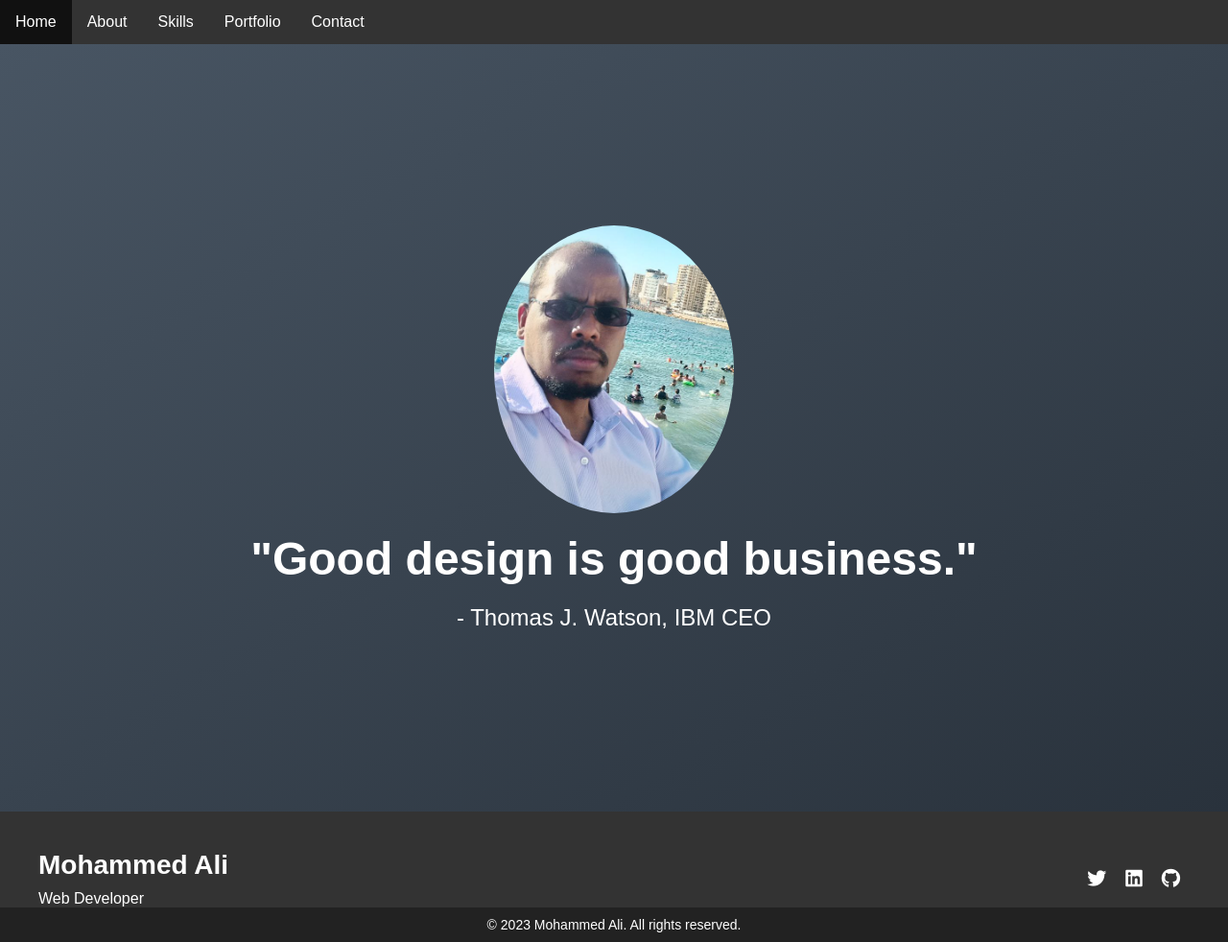
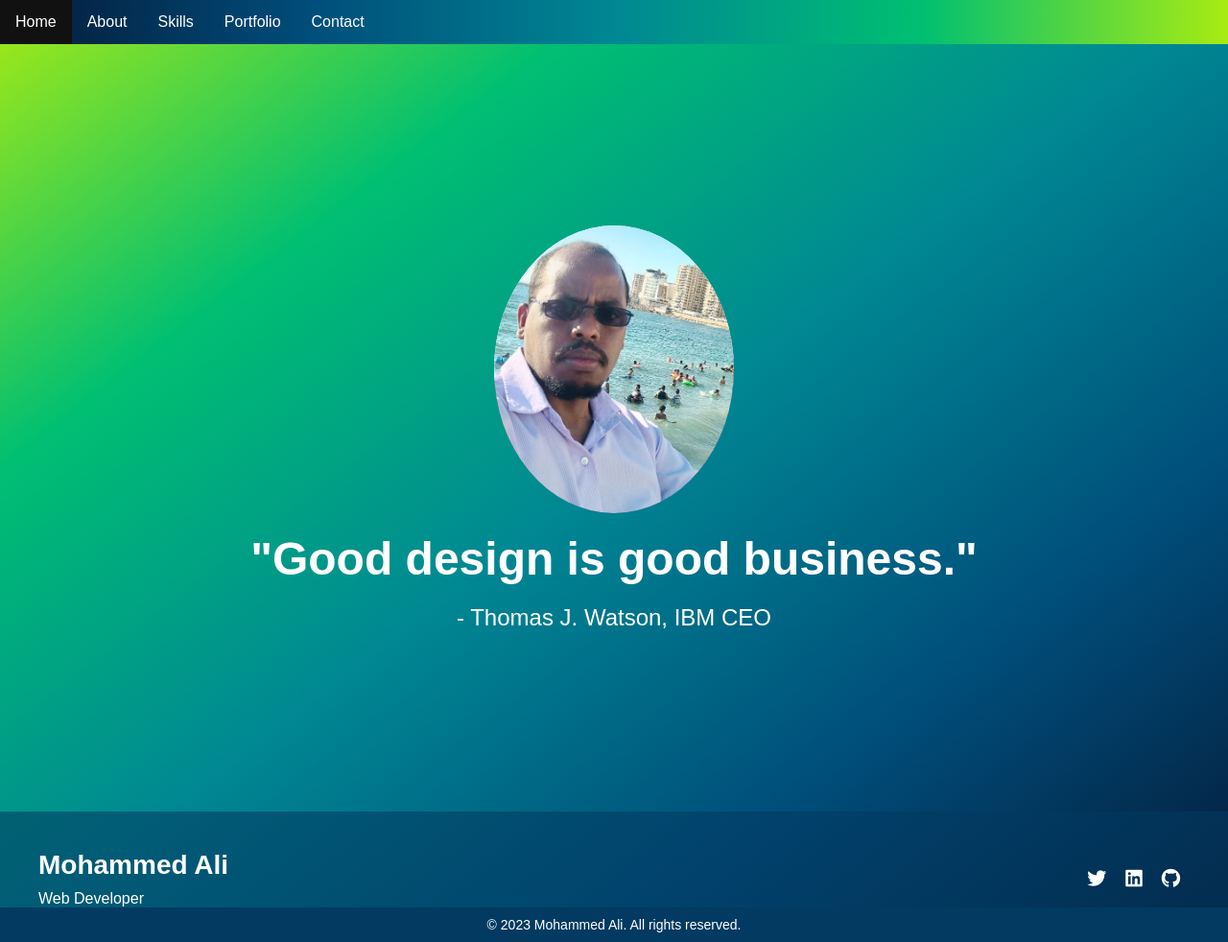
Before and after one commit to wedhimd/alihimd, a plain HTML site: page index.html in a window 1280 px wide. Shown: the whole page at 96% size. Drawn offline with Linux system fonts and the light colour scheme.

Commit message:
change background colors in all sections

```diff
--- a/style.css
+++ b/style.css
@@ -34,10 +34,12 @@ body {
   font-family: Arial, Helvetica, sans-serif;
   font-size: 16px;
   color: #333;
+  background-image: linear-gradient(to left top, #051937, #004d7a, #008793, #00bf72, #a8eb12);
+
 }
 
 nav {
-    background-color: #333;
+  background-image: linear-gradient(to right, #051937, #004d7a, #008793, #00bf72, #a8eb12);
     overflow: hidden;
   }
 
@@ -62,7 +64,6 @@ nav {
 
   .hero-section {
     height: 100vh;
-    background: linear-gradient(to right bottom, #485563, #29323c);
     display: flex;
     justify-content: center;
     align-items: center;
@@ -133,7 +134,7 @@ nav {
   }
 
   footer {
-    background-color: #333;
+    background-color: #023a618f;
     color: #fff;
     padding: 40px 0 0;
     font-size: 14px;
@@ -172,7 +173,7 @@ nav {
   }
 
   .footer-bottom {
-    background-color: #222;
+    background-color: #023a61;
     padding: 10px 0;
     text-align: center;
   }
```
